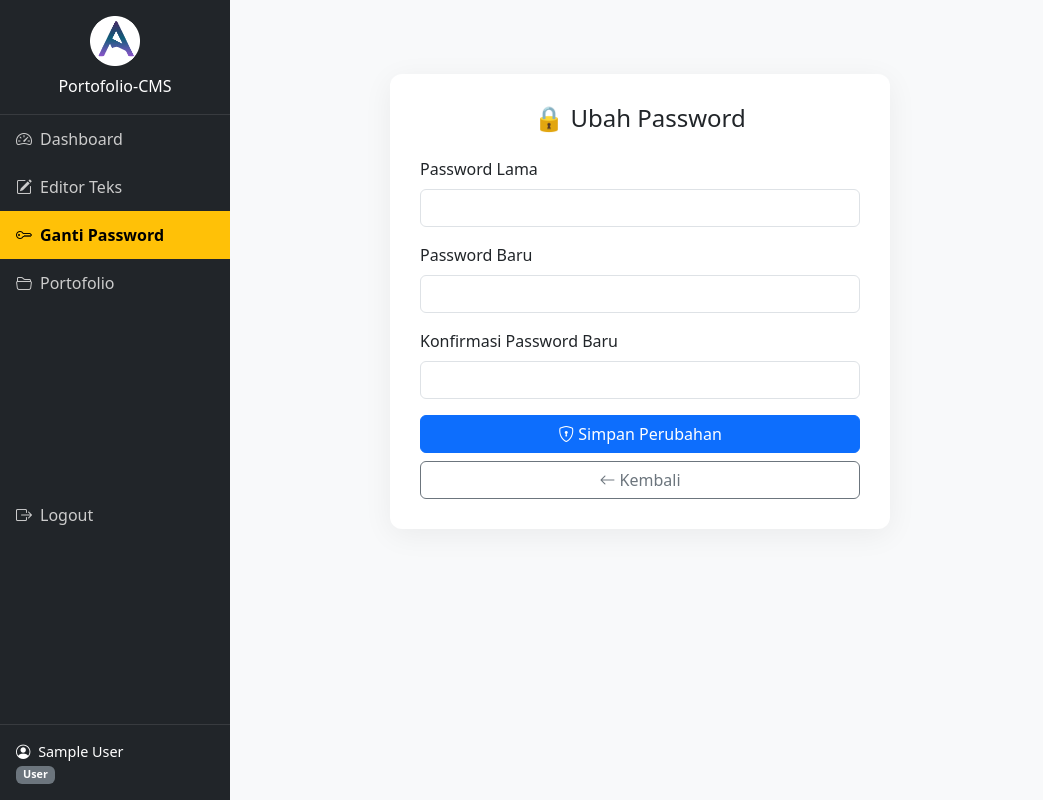
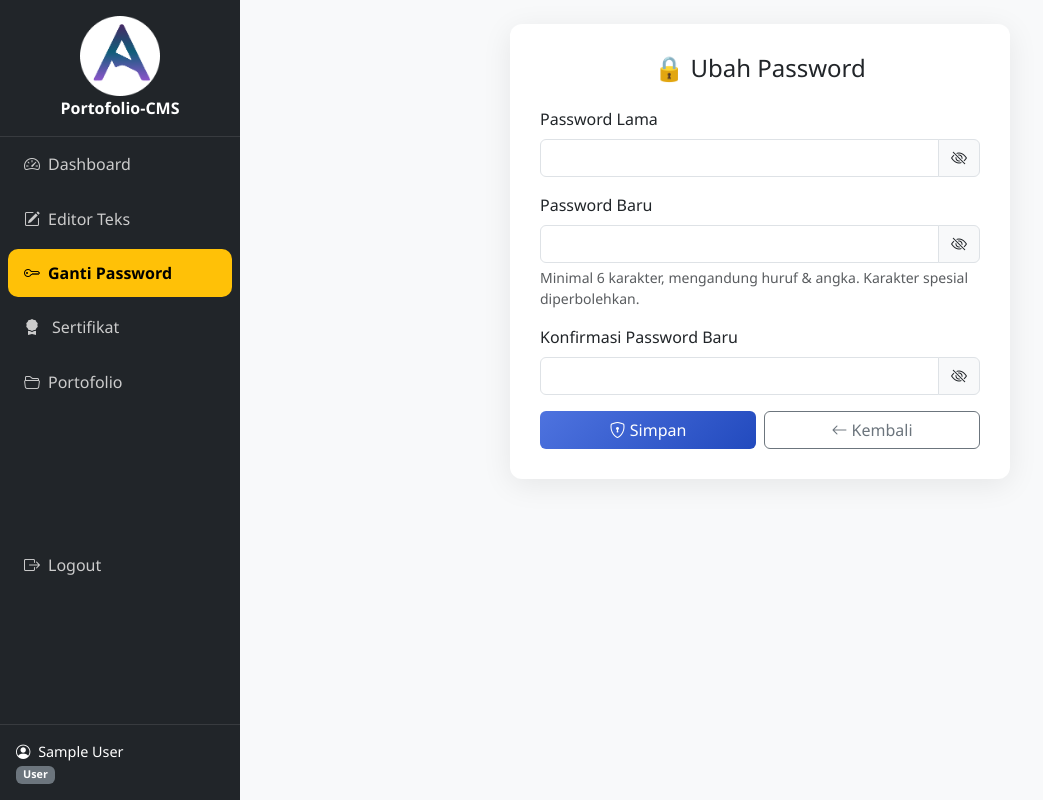
Before and after one commit to ayomaju980/Portofolio-webeite, a PHP site: page /Ganti-Password in a window 1280 px wide. Shown: the whole page, without its empty margins (0-1043 px from the left). Run offline with PHP 8.4, Linux system fonts and the light colour scheme; the visitor is signed in with stand-in values (Sample User, id 1).

Commit message:
auto update on 2025-08-22 01:02:16

```diff
--- a/Cms/public_html/change-password.php
+++ b/Cms/public_html/change-password.php
@@ -10,6 +10,7 @@ if ($conn->connect_error) die("Koneksi gagal: " . $conn->connect_error);
 
 $success = $error = '';
 
+// CSRF token
 if (empty($_SESSION['csrf_token'])) {
     $_SESSION['csrf_token'] = bin2hex(random_bytes(32));
 }
@@ -19,20 +20,20 @@ if ($_SERVER['REQUEST_METHOD'] === 'POST') {
         $error = "Token CSRF tidak valid.";
     } else {
         $username = $_SESSION['user'];
-        $old = trim($_POST['old_password']);
-        $new = trim($_POST['new_password']);
-        $confirm = trim($_POST['confirm_password']);
+        $old = trim($_POST['old_password'] ?? '');
+        $new = trim($_POST['new_password'] ?? '');
+        $confirm = trim($_POST['confirm_password'] ?? '');
 
         if ($old === '' || $new === '' || $confirm === '') {
             $error = "Semua kolom wajib diisi!";
         } elseif (strlen($new) < 6) {
             $error = "Password baru minimal 6 karakter.";
         } elseif (!preg_match('/[a-zA-Z]/', $new) || !preg_match('/[0-9]/', $new)) {
-            $error = "Password baru harus mengandung huruf dan angka.";
+            $error = "Password baru harus mengandung huruf dan angka. Karakter spesial diperbolehkan.";
         } elseif ($new !== $confirm) {
             $error = "Password baru dan konfirmasi tidak cocok!";
         } else {
-            $stmt = $conn->prepare("SELECT password FROM users WHERE username = ?");
+            $stmt = $conn->prepare("SELECT password FROM users WHERE username = ? LIMIT 1");
             $stmt->bind_param("s", $username);
             $stmt->execute();
             $result = $stmt->get_result();
@@ -47,25 +48,30 @@ if ($_SERVER['REQUEST_METHOD'] === 'POST') {
                 $hashedPassword = password_hash($new, PASSWORD_DEFAULT);
                 $stmt = $conn->prepare("UPDATE users SET password = ? WHERE username = ?");
                 $stmt->bind_param("ss", $hashedPassword, $username);
-                if ($stmt->execute()) {
+                $ok = $stmt->execute();
+                $stmt->close();
+
+                if ($ok) {
+                    // Hapus sesi lama supaya user login ulang
                     session_destroy();
                     ?>
                     <!DOCTYPE html>
                     <html lang="id">
                     <head>
                         <meta charset="UTF-8">
-                        <meta http-equiv="refresh" content="2;url=Login">
+                        <meta http-equiv="refresh" content="2;url=/Login">
                         <title>Password Berhasil Diubah</title>
                         <link href="https://cdn.jsdelivr.net/npm/bootstrap@5.3.0/dist/css/bootstrap.min.css" rel="stylesheet">
-                        <link rel="icon" href="img/Logoo.png" type="image/png">
+                        <link rel="icon" href="img/Logo.png" type="image/png">
                         <style>
                             body {
-                                background: #f8f9fa;
+                                background: linear-gradient(135deg, #f8f9fa, #e9ecef);
                                 display: flex;
                                 align-items: center;
                                 justify-content: center;
-                                height: 100vh;
+                                min-height: 100vh;
                                 font-family: 'Segoe UI', sans-serif;
+                                margin: 0;
                             }
                             .toast-success {
                                 padding: 30px;
@@ -96,7 +102,6 @@ if ($_SERVER['REQUEST_METHOD'] === 'POST') {
                 } else {
                     $error = "Gagal mengubah password.";
                 }
-                $stmt->close();
             }
         }
     }
@@ -107,120 +112,202 @@ $conn->close();
 <html lang="id">
 <head>
   <meta charset="UTF-8">
-  <title>Ganti Password</title>
+  <title>Portofolio CMS - Ganti Password</title>
   <meta name="viewport" content="width=device-width, initial-scale=1">
   <link href="https://cdn.jsdelivr.net/npm/bootstrap@5.3.0/dist/css/bootstrap.min.css" rel="stylesheet">
   <link href="https://cdn.jsdelivr.net/npm/bootstrap-icons@1.10.5/font/bootstrap-icons.css" rel="stylesheet">
-  <link rel="icon" href="img/Logoo.png" type="image/png">
+  <link rel="icon" href="img/Logo.png" type="image/png">
   <style>
-    body {background-color: #f8f9fa;}
+    :root{
+      --sidebar-w: 240px;
+      --topbar-h: 56px;
+    }
+    body {background-color: #f8f9fa; font-family: 'Segoe UI', sans-serif; margin:0;}
+
+    /* Desktop: sisihkan ruang untuk sidebar */
+    @media (min-width: 992px){
+      body { padding-left: var(--sidebar-w); }
+    }
+
+    /* ===== Sidebar (desktop fixed, mobile off-canvas) ===== */
     .sidebar {
-    width: 230px;
+      width: var(--sidebar-w);
       height: 100vh;
-    position: fixed;
-    top: 0;
-    left: 0;
-    background: #212529;
-    color: #fff;
-    display: flex;
-    flex-direction: column;
-    z-index: 1040;
+      position: fixed; inset:0 auto 0 0;
+      background:#212529; color:#fff;
+      display:flex; flex-direction:column;
+      z-index:1040; transition: transform .3s ease;
+      transform: translateX(0);
     }
-    .sidebar .branding {
-      padding:1rem; text-align:center;
-      border-bottom:1px solid rgba(255,255,255,0.1);
+    .sidebar .branding { padding:1rem; text-align:center; border-bottom:1px solid rgba(255,255,255,0.1); position:relative; }
+    .sidebar .branding img{ height:80px; }
+    .sidebar .brand-name{ font-weight:600; }
+    .sidebar .close-btn{ position:absolute; right:1rem; top:1rem; font-size:1.25rem; cursor:pointer; color:#fff; display:none; }
+    .sidebar .nav-link{ color:#ccc; padding:.75rem 1rem; display:flex; align-items:center; gap:.5rem; border-radius:10px; margin:.2rem .5rem; }
+    .sidebar .nav-link:hover{ background:rgba(255,255,255,.1); color:#fff; }
+    .sidebar .nav-link.active{ background:#ffc107; color:#000; font-weight:600; }
+    .sidebar .user-info{ margin-top:auto; padding:1rem; border-top:1px solid rgba(255,255,255,0.1); font-size:.9rem; }
+
+    /* ===== Overlay (mobile) ===== */
+    .sidebar-overlay{ display:none; position:fixed; inset:0; background:rgba(0,0,0,.45); z-index:1039; }
+    .sidebar-overlay.show{ display:block; }
+
+    /* ===== Topbar (mobile) ===== */
+    .topbar{
+      display:none; position:fixed; inset:0 0 auto 0; height:var(--topbar-h);
+      background:#fff; border-bottom:1px solid #e9ecef; z-index:1035;
+      align-items:center; padding:0 .75rem; gap:.75rem;
     }
-    .sidebar .branding img {height:50px; margin-bottom:.5rem;}
-    .sidebar .nav-link {
-      color:#ccc; padding:.75rem 1rem;
-      display:flex; gap:.5rem; align-items:center;
+    .topbar .brand{ display:flex; align-items:center; gap:.5rem; font-weight:700; }
+    .topbar img{ height:28px; }
+
+    /* Mobile behavior: sidebar off-canvas + konten padding top */
+    @media (max-width: 991.98px){
+      .sidebar{ transform: translateX(-100%); }
+      .sidebar.show{ transform: translateX(0); }
+      .sidebar .close-btn{ display:block; }
+      .topbar{ display:flex; }
+      .main-wrap{ padding-top: calc(var(--topbar-h) + 1rem); }
     }
-    .sidebar .nav-link:hover {
-      background:rgba(255,255,255,0.1);
-      color:#fff; text-decoration:none;
-    }
-    .sidebar .nav-link.active {
-      background:#ffc107; color:#000; font-weight:600;
-    }
-    .sidebar .user-info {
-      margin-top:auto; padding:1rem;
-      border-top:1px solid rgba(255,255,255,0.1);
-      font-size:.9rem;
-    }
-    main {flex-grow:1;}
+
     .form-container {
       max-width:500px;
-      margin:auto; margin-top:50px;
+      margin:auto;
       background:#fff;
       padding:30px;
       border-radius:12px;
-      box-shadow:0 6px 30px rgba(0,0,0,0.06);
+      box-shadow:0 6px 30px rgba(0,0,0,0.08);
+      animation: fadeIn .7s ease;
+    }
+    .btn-primary {
+      background: linear-gradient(135deg, #4e73df, #224abe);
+      border: none;
+      transition: 0.3s;
+    }
+    .btn-primary:hover {
+      background: linear-gradient(135deg, #224abe, #4e73df);
+      transform: scale(1.03);
+    }
+    .btn-outline-secondary {
+      border: 1px solid #6c757d;
+      color: #6c757d;
+      transition: 0.3s;
+    }
+    .btn-outline-secondary:hover {
+      background-color: #6c757d;
+      color: #fff;
+      transform: scale(1.03);
+    }
+    @keyframes fadeIn {
+      from {opacity:0; transform: translateY(10px);}
+      to {opacity:1; transform: translateY(0);}
     }
   </style>
 </head>
 <body>
-<div class="d-flex">
+
+<!-- Topbar (mobile) -->
+<header class="topbar d-lg-none">
+  <button class="btn btn-outline-secondary btn-sm" onclick="toggleSidebar()" aria-label="Toggle sidebar">
+    <i class="bi bi-list" style="font-size:1.2rem"></i>
+  </button>
+  <div class="brand">
+    <img src="img/ICON.png" alt="Logo">
+    <span>Portofolio-CMS</span>
+  </div>
+</header>
+
 <!-- Sidebar -->
-<nav class="sidebar d-none d-lg-flex flex-column">
+<nav id="sidebarMenu" class="sidebar" aria-label="Sidebar navigasi">
   <div class="branding">
     <img src="img/ICON.png" alt="Logo">
     <div class="brand-name">Portofolio-CMS</div>
+    <span class="close-btn d-lg-none" onclick="toggleSidebar()" aria-label="Close">&times;</span>
   </div>
-  <a href="Dashboard"  class="nav-link">
-    <i class="bi bi-speedometer2"></i> Dashboard
-  </a>
-  <a href="Remote" class="nav-link">
-    <i class="bi bi-pencil-square"></i> Editor Teks
-  </a>
-  <a href="Ganti-Password" class="nav-link  active">
-    <i class="bi bi-key"></i> Ganti Password
-  </a>
-  <a href="List-Portofolio" class="nav-link">
-    <i class="bi bi-folder2-open"></i> Portofolio
-  </a>
-  <a href="logout.php" class="nav-link mt-auto">
-    <i class="bi bi-box-arrow-right"></i> Logout
-  </a>
+  <a href="Dashboard" class="nav-link"><i class="bi bi-speedometer2"></i> Dashboard</a>
+  <a href="Remote" class="nav-link"><i class="bi bi-pencil-square"></i> Editor Teks</a>
+  <a href="Ganti-Password" class="nav-link active"><i class="bi bi-key"></i> Ganti Password</a>
+  <a href="List-Sertifikat" class="nav-link"><i class="bi bi-award-fill me-1"></i> Sertifikat</a>
+  <a href="List-Portofolio" class="nav-link"><i class="bi bi-folder2-open"></i> Portofolio</a>
+  <a href="logout.php" class="nav-link mt-auto"><i class="bi bi-box-arrow-right"></i> Logout</a>
   <div class="user-info">
-    <i class="bi bi-person-circle me-1"></i> <?= htmlspecialchars($_SESSION['full_name'] ?? $_SESSION['user']) ?><br>
+    <i class="bi bi-person-circle me-1"></i>
+    <?= htmlspecialchars($_SESSION['full_name'] ?? $_SESSION['user']) ?><br>
     <span class="badge bg-secondary">User</span>
   </div>
 </nav>
-  <main class="p-4 w-100">
+
+<div class="sidebar-overlay" onclick="toggleSidebar()"></div>
+
+<main class="main-wrap p-4 w-100">
   <div class="form-container">
     <h4 class="text-center mb-4">🔒 Ubah Password</h4>
     <?php if($error): ?>
       <div class="alert alert-danger"><?= htmlspecialchars($error) ?></div>
     <?php endif; ?>
-      <form method="post">
+    <form method="post" novalidate>
       <input type="hidden" name="csrf_token" value="<?= htmlspecialchars($_SESSION['csrf_token']) ?>">
       <div class="mb-3">
         <label class="form-label">Password Lama</label>
-          <input type="password" name="old_password" class="form-control" required>
+        <div class="input-group">
+          <input type="password" name="old_password" id="old_password" class="form-control" required>
+          <span class="input-group-text" role="button" aria-label="Tampilkan Password Lama"><i class="bi bi-eye-slash" id="toggleOld"></i></span>
+        </div>
       </div>
       <div class="mb-3">
         <label class="form-label">Password Baru</label>
-          <input type="password" name="new_password" class="form-control" required minlength="6">
+        <div class="input-group">
+          <input type="password" name="new_password" id="new_password" class="form-control" required minlength="6" aria-describedby="pwHelp">
+          <span class="input-group-text" role="button" aria-label="Tampilkan Password Baru"><i class="bi bi-eye-slash" id="toggleNew"></i></span>
+        </div>
+        <div id="pwHelp" class="form-text">Minimal 6 karakter, mengandung huruf & angka. Karakter spesial diperbolehkan.</div>
       </div>
       <div class="mb-3">
         <label class="form-label">Konfirmasi Password Baru</label>
-          <input type="password" name="confirm_password" class="form-control" required minlength="6">
+        <div class="input-group">
+          <input type="password" name="confirm_password" id="confirm_password" class="form-control" required minlength="6">
+          <span class="input-group-text" role="button" aria-label="Tampilkan Konfirmasi Password"><i class="bi bi-eye-slash" id="toggleConfirm"></i></span>
         </div>
-        <div class="d-grid gap-2">
-          <button type="submit" class="btn btn-primary">
-            <i class="bi bi-shield-lock"></i> Simpan Perubahan
+      </div>
+      <div class="d-flex gap-2">
+        <button type="submit" class="btn btn-primary w-50">
+          <i class="bi bi-shield-lock"></i> Simpan
         </button>
-          <a href="Dashboard" class="btn btn-outline-secondary">
+        <a href="Dashboard" class="btn btn-outline-secondary w-50">
           <i class="bi bi-arrow-left"></i> Kembali
         </a>
       </div>
     </form>
   </div>
 </main>
-</div>
+
 <script src="https://cdn.jsdelivr.net/npm/bootstrap@5.3.0/dist/js/bootstrap.bundle.min.js"></script>
 <script>
   document.addEventListener('contextmenu', e => e.preventDefault());
+
+  // Toggle sidebar (mobile)
+  function toggleSidebar() {
+    const sb = document.getElementById('sidebarMenu');
+    const ov = document.querySelector('.sidebar-overlay');
+    sb.classList.toggle('show');
+    ov.classList.toggle('show');
+  }
+
+  // Toggle visibility password fields
+  function togglePassword(idInput, idToggle) {
+    const input = document.getElementById(idInput);
+    const icon = document.getElementById(idToggle);
+    icon.addEventListener('click', function () {
+      const type = input.getAttribute('type') === 'password' ? 'text' : 'password';
+      input.setAttribute('type', type);
+      icon.classList.toggle('bi-eye');
+      icon.classList.toggle('bi-eye-slash');
+    });
+  }
+
+  togglePassword('old_password', 'toggleOld');
+  togglePassword('new_password', 'toggleNew');
+  togglePassword('confirm_password', 'toggleConfirm');
 </script>
 </body>
 </html>
```
Lines whose indentation alone changed are shown as unchanged.
